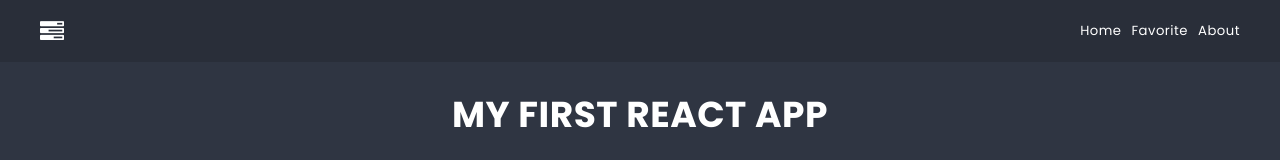
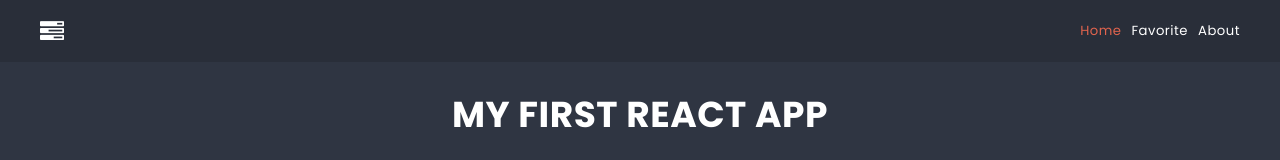
Before and after one commit to juliachanas/React-firstSteps, a React (Create React App) app: page / in a window 1280 px wide. Shown: the top 160 px of the page. Built offline with nearby package versions, Linux system fonts and the light colour scheme.

Commit message:
Add NavLink to NavBar and LinkActive stylesstyles for LinkActive

```diff
--- a/src/components/NavBar/NavBar.js
+++ b/src/components/NavBar/NavBar.js
@@ -1,6 +1,6 @@
 import styles from './NavBar.module.scss';
 import Container from '../Container/Container';
-import { Link } from 'react-router-dom';
+import { Link, NavLink } from 'react-router-dom';
 
 const NavBar = () => {
   return (
@@ -12,13 +12,34 @@ const NavBar = () => {
           </Link>
           <ul>
             <li>
-              <Link to='/'>Home</Link>
+              <NavLink
+                className={({ isActive }) =>
+                  isActive ? styles.linkActive : undefined
+                }
+                to='/'
+              >
+                Home
+              </NavLink>
             </li>
             <li>
-              <Link to='/favorite'>Favorite</Link>
+              <NavLink
+                className={({ isActive }) =>
+                  isActive ? styles.linkActive : undefined
+                }
+                to='/favorite'
+              >
+                Favorite
+              </NavLink>
             </li>
             <li>
-              <Link to='/about'>About</Link>
+              <NavLink
+                className={({ isActive }) =>
+                  isActive ? styles.linkActive : undefined
+                }
+                to='/about'
+              >
+                About
+              </NavLink>
             </li>
           </ul>
         </div>
--- a/src/components/NavBar/NavBar.module.scss
+++ b/src/components/NavBar/NavBar.module.scss
@@ -31,4 +31,7 @@ nav {
         }
    }
 
+   .linkActive {
+    color: $color-warning;
+   }
 }
```
